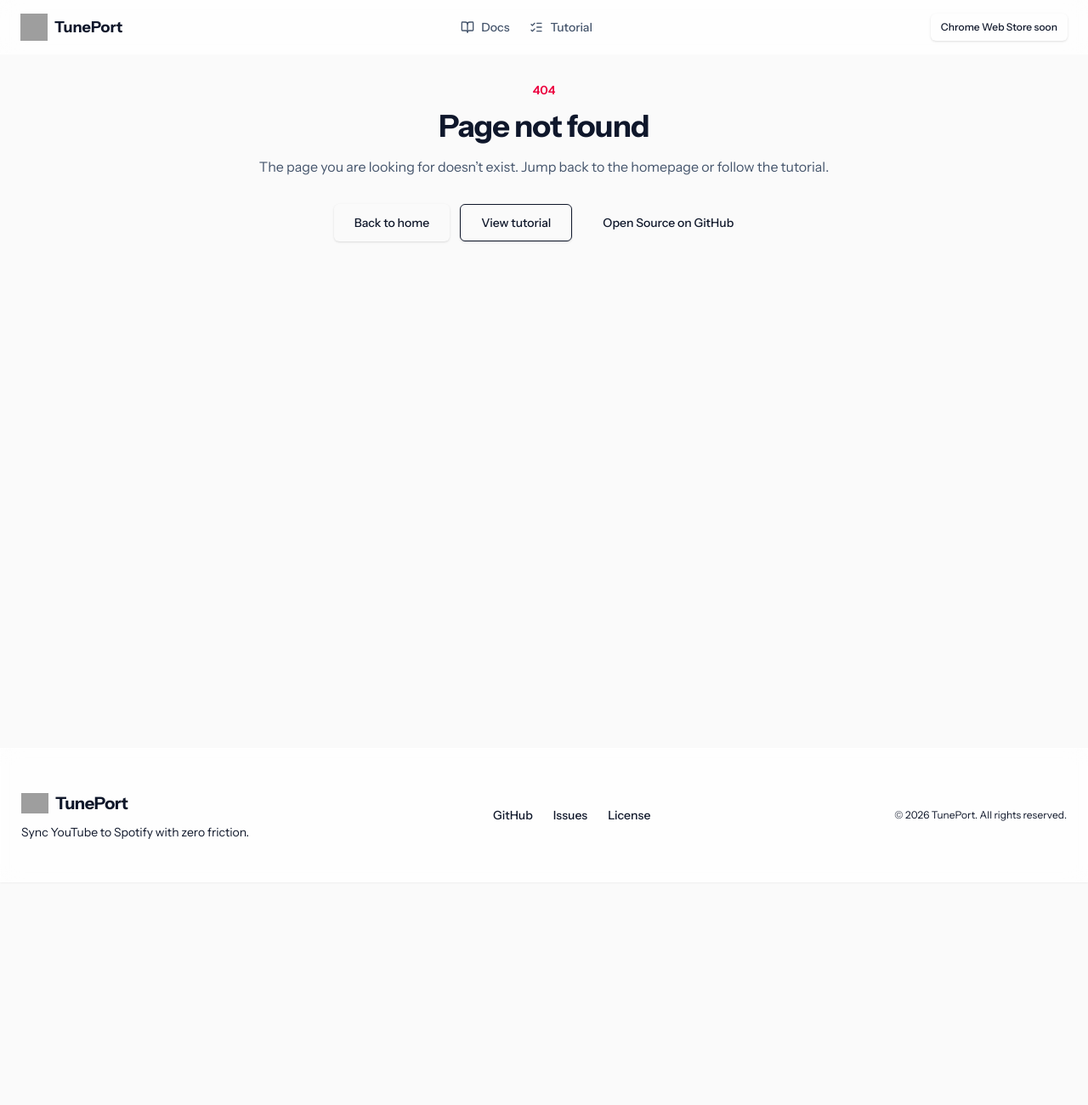
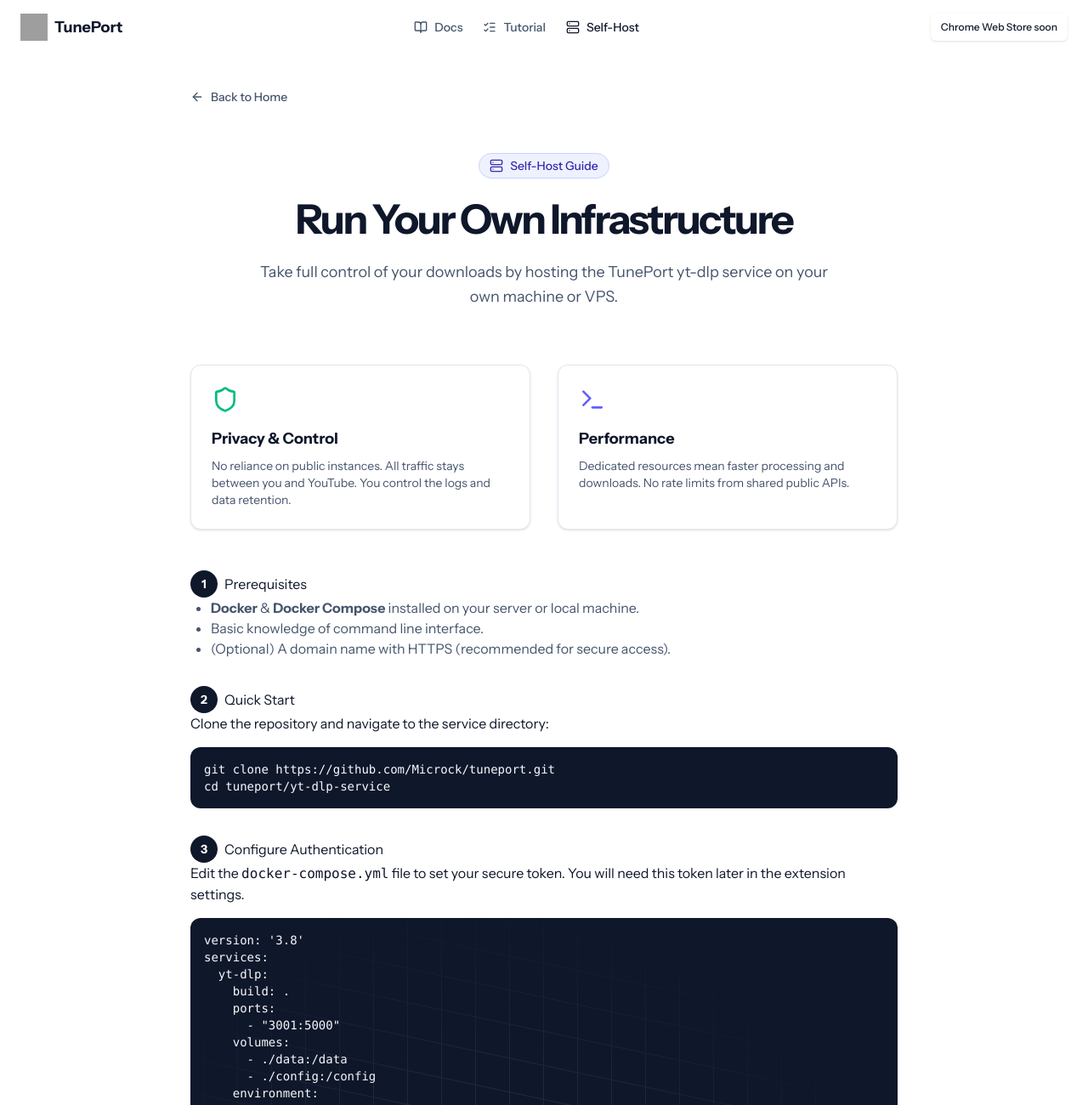
Before and after one commit to Microck/tuneport, a Next.js app in the folder website/: page /self-host in a window 1280 px wide. Before the commit this address had no page. Shown: the top 1300 px of the page at 85% size. Before the commit the page ends 1038 px from the top, so only its background shows below. Built offline with nearby package versions, Linux system fonts and the light colour scheme; grey boxes are pictures that could not be loaded.

Commit message:
feat(website): add self-host guide page and navigation

```diff
--- /dev/null
+++ b/website/src/app/self-host/page.tsx
@@ -0,0 +1,157 @@
+import { Metadata } from "next";
+import Link from "next/link";
+import { ArrowLeft, Server, Shield, Terminal, Settings } from "lucide-react";
+import { Button } from "@/components/ui/button";
+import { AnimatedGridPattern } from "@/components/ui/animated-grid-pattern";
+import { TextAnimate } from "@/components/ui/text-animate";
+import { cn } from "@/lib/utils";
+
+export const metadata: Metadata = {
+  title: "Self-Host Guide | TunePort",
+  description: "Learn how to self-host the yt-dlp service for TunePort.",
+};
+
+export default function SelfHostPage() {
+  return (
+    <div className="relative bg-white pb-24 pt-24 overflow-hidden">
+      <AnimatedGridPattern
+        numSquares={30}
+        maxOpacity={0.1}
+        duration={3}
+        repeatDelay={1}
+        className={cn(
+          "[mask-image:radial-gradient(500px_circle_at_center,white,transparent)]",
+          "inset-x-0 inset-y-[-30%] h-[200%] skew-y-12",
+        )}
+      />
+
+      <div className="container mx-auto max-w-4xl px-4 sm:px-6 lg:px-8">
+        <div className="mb-12">
+          <Link href="/">
+            <Button variant="ghost" className="gap-2 pl-0 text-slate-600 hover:bg-transparent hover:text-emerald-600">
+              <ArrowLeft className="h-4 w-4" />
+              Back to Home
+            </Button>
+          </Link>
+        </div>
+
+        <div className="relative mb-16 text-center">
+          <div className="inline-flex items-center rounded-full border border-indigo-200 bg-indigo-50 px-3 py-1 text-sm font-medium text-indigo-800 backdrop-blur-md mb-6">
+            <Server className="h-4 w-4 mr-2" />
+            Self-Host Guide
+          </div>
+
+          <TextAnimate animation="blurInUp" by="word" className="text-4xl font-bold tracking-tighter text-slate-900 sm:text-5xl mb-6">
+            Run Your Own Infrastructure
+          </TextAnimate>
+
+          <p className="mx-auto max-w-2xl text-lg text-slate-600 leading-relaxed">
+            Take full control of your downloads by hosting the TunePort yt-dlp service on your own machine or VPS.
+          </p>
+        </div>
+
+        <div className="prose prose-slate lg:prose-lg max-w-none">
+          <div className="grid gap-8 md:grid-cols-2 mb-12 not-prose">
+            <div className="rounded-xl border border-slate-200 bg-white p-6 shadow-sm">
+              <Shield className="h-8 w-8 text-emerald-500 mb-4" />
+              <h3 className="text-lg font-bold text-slate-900 mb-2">Privacy & Control</h3>
+              <p className="text-slate-600 text-sm">
+                No reliance on public instances. All traffic stays between you and YouTube. You control the logs and data retention.
+              </p>
+            </div>
+            <div className="rounded-xl border border-slate-200 bg-white p-6 shadow-sm">
+              <Terminal className="h-8 w-8 text-indigo-500 mb-4" />
+              <h3 className="text-lg font-bold text-slate-900 mb-2">Performance</h3>
+              <p className="text-slate-600 text-sm">
+                Dedicated resources mean faster processing and downloads. No rate limits from shared public APIs.
+              </p>
+            </div>
+          </div>
+
+          <h2 className="flex items-center gap-2">
+            <span className="flex items-center justify-center w-8 h-8 rounded-full bg-slate-900 text-white text-sm font-bold">1</span>
+            Prerequisites
+          </h2>
+          <ul className="list-disc pl-6 mb-8 text-slate-600">
+            <li><strong>Docker</strong> & <strong>Docker Compose</strong> installed on your server or local machine.</li>
+            <li>Basic knowledge of command line interface.</li>
+            <li>(Optional) A domain name with HTTPS (recommended for secure access).</li>
+          </ul>
+
+          <h2 className="flex items-center gap-2">
+            <span className="flex items-center justify-center w-8 h-8 rounded-full bg-slate-900 text-white text-sm font-bold">2</span>
+            Quick Start
+          </h2>
+          <p className="mb-4">Clone the repository and navigate to the service directory:</p>
+          <pre className="bg-slate-900 text-slate-50 p-4 rounded-xl overflow-x-auto text-sm font-mono mb-8">
+            <code>{`git clone https://github.com/Microck/tuneport.git
+cd tuneport/yt-dlp-service`}</code>
+          </pre>
+
+          <h2 className="flex items-center gap-2">
+            <span className="flex items-center justify-center w-8 h-8 rounded-full bg-slate-900 text-white text-sm font-bold">3</span>
+            Configure Authentication
+          </h2>
+          <p className="mb-4">
+            Edit the <code>docker-compose.yml</code> file to set your secure token. You will need this token later in the extension settings.
+          </p>
+          <pre className="bg-slate-900 text-slate-50 p-4 rounded-xl overflow-x-auto text-sm font-mono mb-8">
+            <code>{`version: '3.8'
+services:
+  yt-dlp:
+    build: .
+    ports:
+      - "3001:5000"
+    volumes:
+      - ./data:/data
+      - ./config:/config
+    environment:
+      - YTDLP_TOKEN=change-me-to-a-secure-random-token`}</code>
+          </pre>
+
+          <h2 className="flex items-center gap-2">
+            <span className="flex items-center justify-center w-8 h-8 rounded-full bg-slate-900 text-white text-sm font-bold">4</span>
+            Run the Service
+          </h2>
+          <p className="mb-4">Start the container in detached mode:</p>
+          <pre className="bg-slate-900 text-slate-50 p-4 rounded-xl overflow-x-auto text-sm font-mono mb-8">
+            <code>{`docker-compose up -d --build`}</code>
+          </pre>
+          <p className="mb-4">Verify it&apos;s running:</p>
+          <pre className="bg-slate-900 text-slate-50 p-4 rounded-xl overflow-x-auto text-sm font-mono mb-8">
+            <code>{`curl http://localhost:3001/health
+# Output: {"status": "ok"}`}</code>
+          </pre>
+
+          <h2 className="flex items-center gap-2">
+            <span className="flex items-center justify-center w-8 h-8 rounded-full bg-slate-900 text-white text-sm font-bold">5</span>
+            Connect Extension
+          </h2>
+          <div className="bg-slate-50 border border-slate-200 rounded-xl p-6 mb-12">
+            <ol className="list-decimal pl-5 space-y-3 text-slate-700">
+              <li>Open <strong>TunePort Settings</strong> in your browser extension.</li>
+              <li>Under "Download Provider", ensure <strong>yt-dlp</strong> is selected.</li>
+              <li>In "Instance URL", enter your server URL (e.g., <code>http://localhost:3001</code> or your HTTPS domain).</li>
+              <li>In "API Token", enter the <code>YTDLP_TOKEN</code> you configured in step 3.</li>
+            </ol>
+          </div>
+
+          <div className="bg-amber-50 border border-amber-200 rounded-xl p-6">
+            <h3 className="text-lg font-bold text-amber-900 flex items-center gap-2 mb-2">
+              <Settings className="h-5 w-5" />
+              Advanced: Bypassing Bot Detection
+            </h3>
+            <p className="text-amber-800 text-sm mb-4">
+              If you encounter "Sign in to confirm you're not a bot" errors, you need to provide cookies.
+            </p>
+            <ul className="list-disc pl-5 space-y-2 text-amber-800 text-sm">
+              <li>Export your YouTube cookies to a <code>cookies.txt</code> file (using an extension like "Get cookies.txt LOCALLY").</li>
+              <li>Place the file in <code>yt-dlp-service/config/cookies.txt</code> on your server.</li>
+              <li>Restart the container: <code>docker-compose restart</code>.</li>
+            </ul>
+          </div>
+        </div>
+      </div>
+    </div>
+  );
+}
--- a/website/src/components/layout/header.tsx
+++ b/website/src/components/layout/header.tsx
@@ -4,7 +4,7 @@
 import Link from "next/link";
 import Image from "next/image";
 import { usePathname } from "next/navigation";
-import { BookOpen, ListChecks, Menu, X } from "lucide-react";
+import { BookOpen, ListChecks, Menu, X, Server } from "lucide-react";
 import { Button } from "@/components/ui/button";
 
 export function Header() {
@@ -53,6 +53,14 @@
           <ListChecks className="h-4 w-4" />
           Tutorial
         </Link>
+        <Link
+          href="/self-host"
+          aria-current={pathname === "/self-host" ? "page" : undefined}
+          className={linkClassName(pathname === "/self-host")}
+        >
+          <Server className="h-4 w-4" />
+          Self-Host
+        </Link>
       </nav>
 
       <div className="flex items-center gap-2 md:gap-4">
@@ -91,6 +99,14 @@
           <ListChecks className="h-4 w-4" />
           Tutorial
             </Link>
+            <Link
+              href="/self-host"
+              className={mobileLinkClassName(pathname === "/self-host")}
+              onClick={() => setMobileOpen(false)}
+            >
+          <Server className="h-4 w-4" />
+          Self-Host
+            </Link>
             <div className="pt-2">
               <Button size="sm" className="w-full" disabled data-placeholder="webstore-url">
                 Chrome Web Store soon
```
